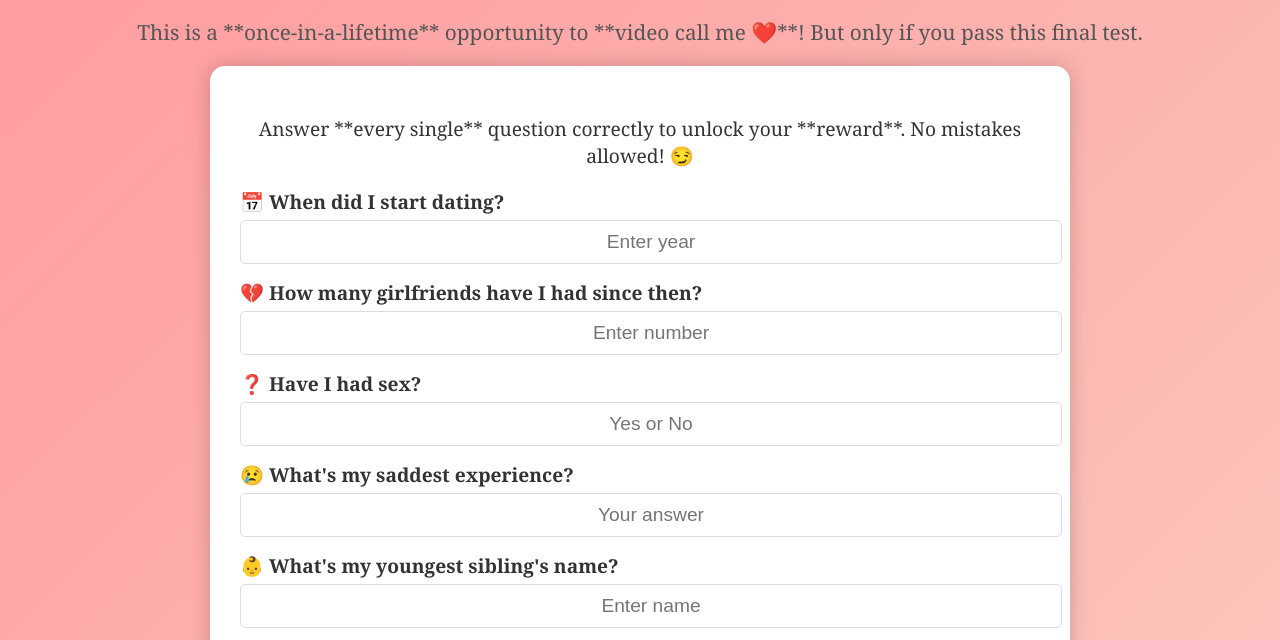
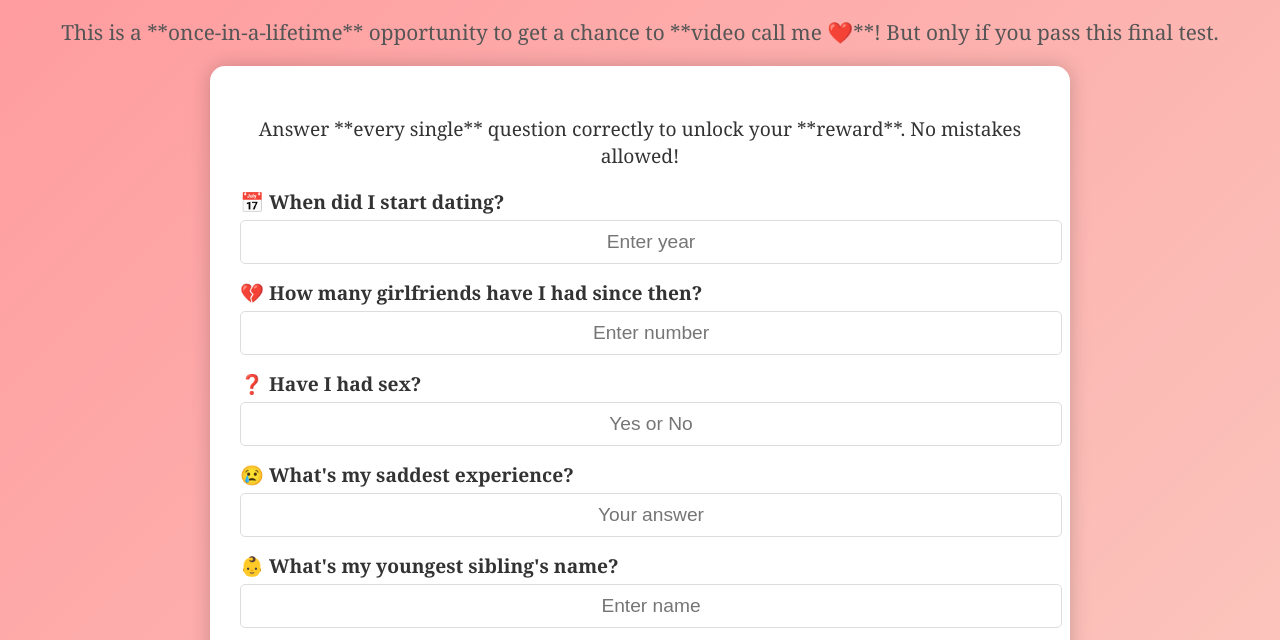
Before and after one commit to Preasx24/Jj, a plain HTML site: page next_level.html in a window 1280 px wide. Shown: the part 113-753 px from the top of the page. Drawn offline with Linux system fonts and the light colour scheme.

Commit message:
Update next_level.html

```diff
--- a/next_level.html
+++ b/next_level.html
@@ -83,10 +83,10 @@
 </head>
 <body>
     <h1>🎁 The Premium Offer 🎁</h1>
-    <p class="subheading">This is a **once-in-a-lifetime** opportunity to **video call me ❤️**! But only if you pass this final test.</p>
+    <p class="subheading">This is a **once-in-a-lifetime** opportunity to get a chance to **video call me ❤️**! But only if you pass this final test.</p>
 
     <div class="container">
-        <p>Answer **every single** question correctly to unlock your **reward**. No mistakes allowed! 😏</p>
+        <p>Answer **every single** question correctly to unlock your **reward**. No mistakes allowed! </p>
 
         <div class="form-group">
             <label>📅 When did I start dating?</label>
```
